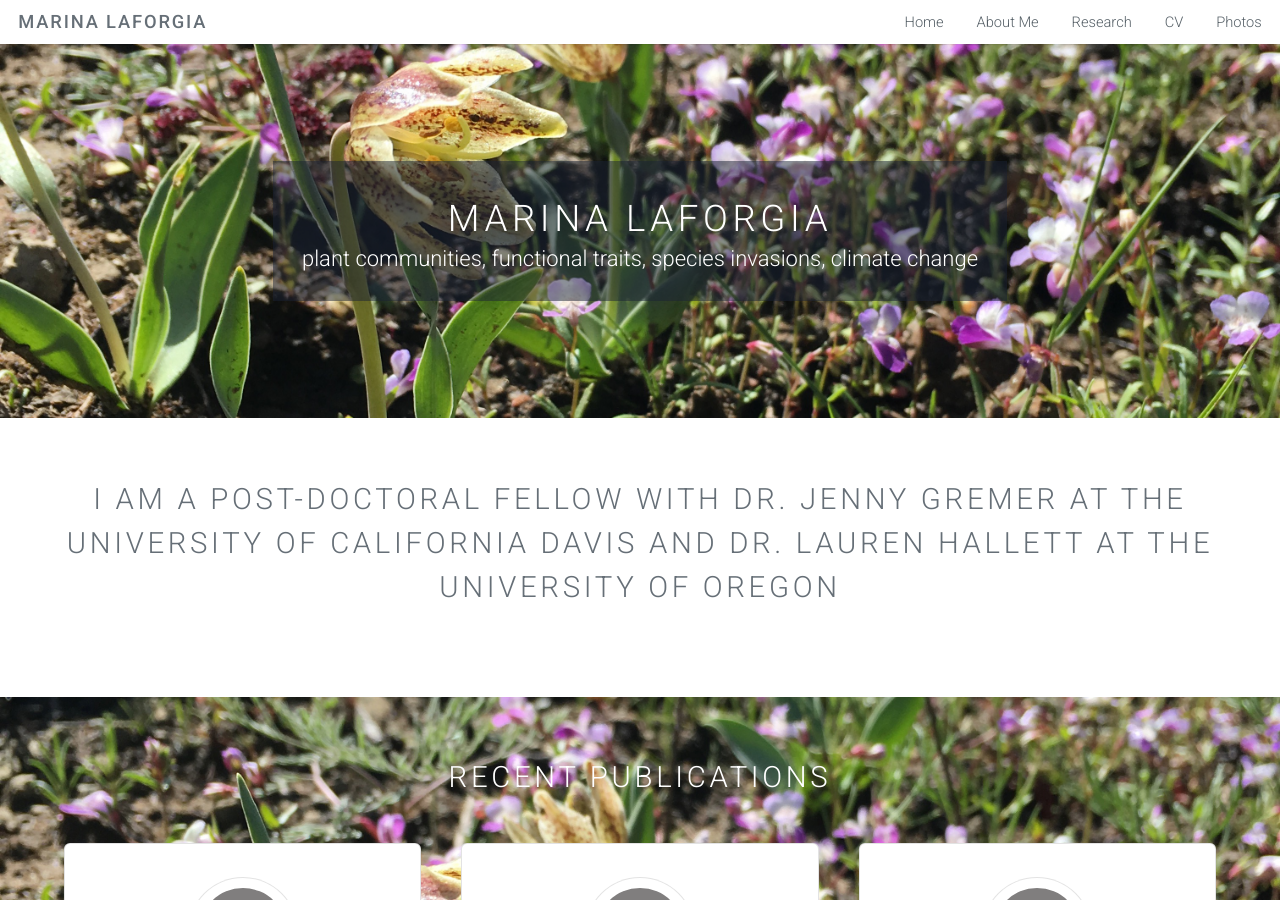
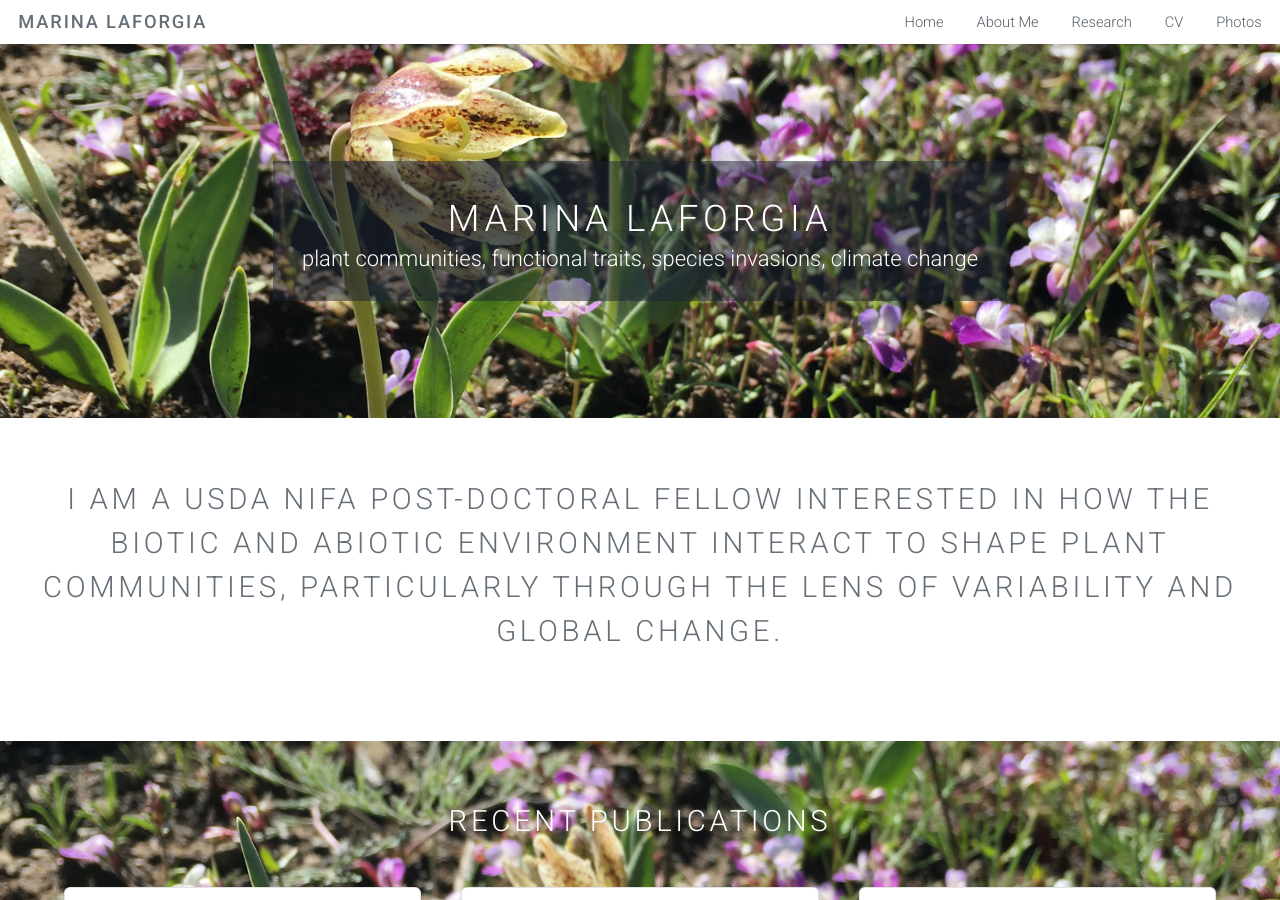
Before and after one commit to marinalaforgia/marinalaforgia.github.io, a Jekyll site: the page built from index.html, in a window 1280 px wide and 900 px high. Built offline with Jekyll 4.4.1, drawn with Linux system fonts in a browser that asks for light colours.

Commit message:
changed headline

```diff
--- a/index.html
+++ b/index.html
@@ -5,7 +5,7 @@ layout: landing-page
 		<!-- One -->
 			<section id="one" class="wrapper style1">
 				<header class="major">
-					<h2>I am a Post-Doctoral fellow with Dr. Jenny Gremer at the University of California Davis and Dr. Lauren Hallett at the University of Oregon</h2>
+					<h2>I am a USDA NIFA Post-Doctoral fellow interested in how the biotic and abiotic environment interact to shape plant communities, particularly through the lens of variability and global change. </h2>
 					<!-- <p>Tempus adipiscing commodo ut aliquam blandit</p> -->
 				</header>
 			</section>
```
